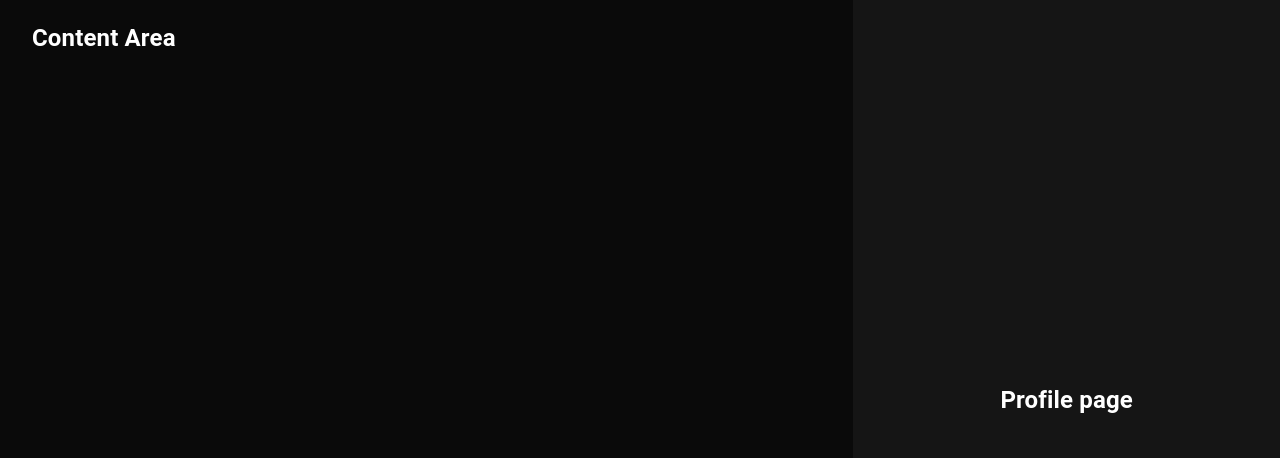
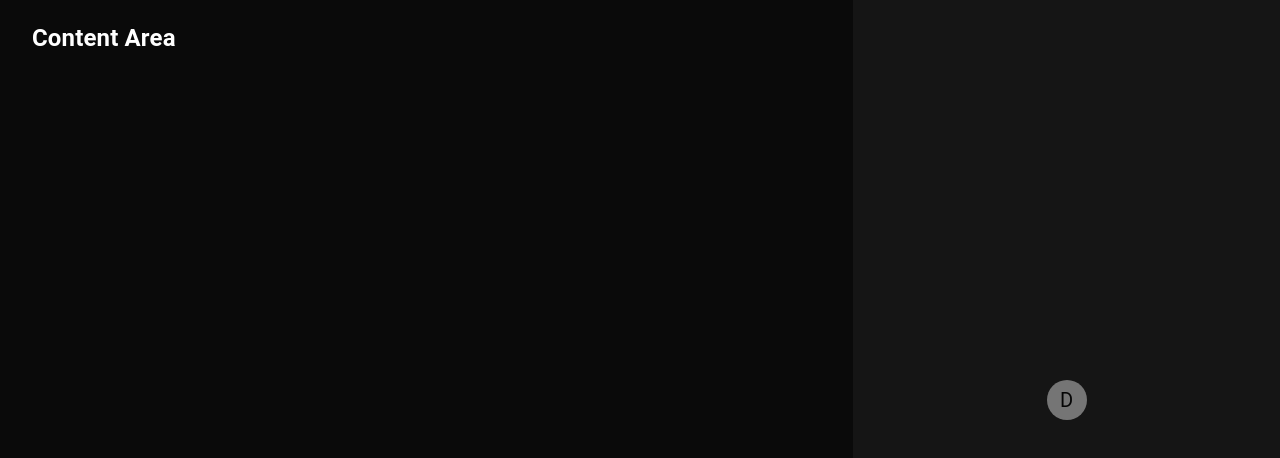
Before and after one commit to Desmondgoldsmith/ts---re, a React (Create React App) app: page / in a window 1280 px wide. Shown: the top 458 px of the page. Built offline with nearby package versions, Linux system fonts and the light colour scheme.

Commit message:
feat: working on the profile component's layout

```diff
--- a/src/components/profile/profile.compoents.tsx
+++ b/src/components/profile/profile.compoents.tsx
@@ -1,5 +1,17 @@
 import React , {FC, ReactElement} from 'react'
+import {Avatar, Box , Typography} from '@mui/material'
 
 export const Profile:FC = ():ReactElement => {
-    return <h2>Profile page</h2>
+    return (
+        <Box
+        display="flex"
+      flexDirection="column"
+      justifyContent="center"
+      alignItems="center"
+        >
+            <Avatar
+
+            >D</Avatar>
+        </Box>
+    )
 }
```
